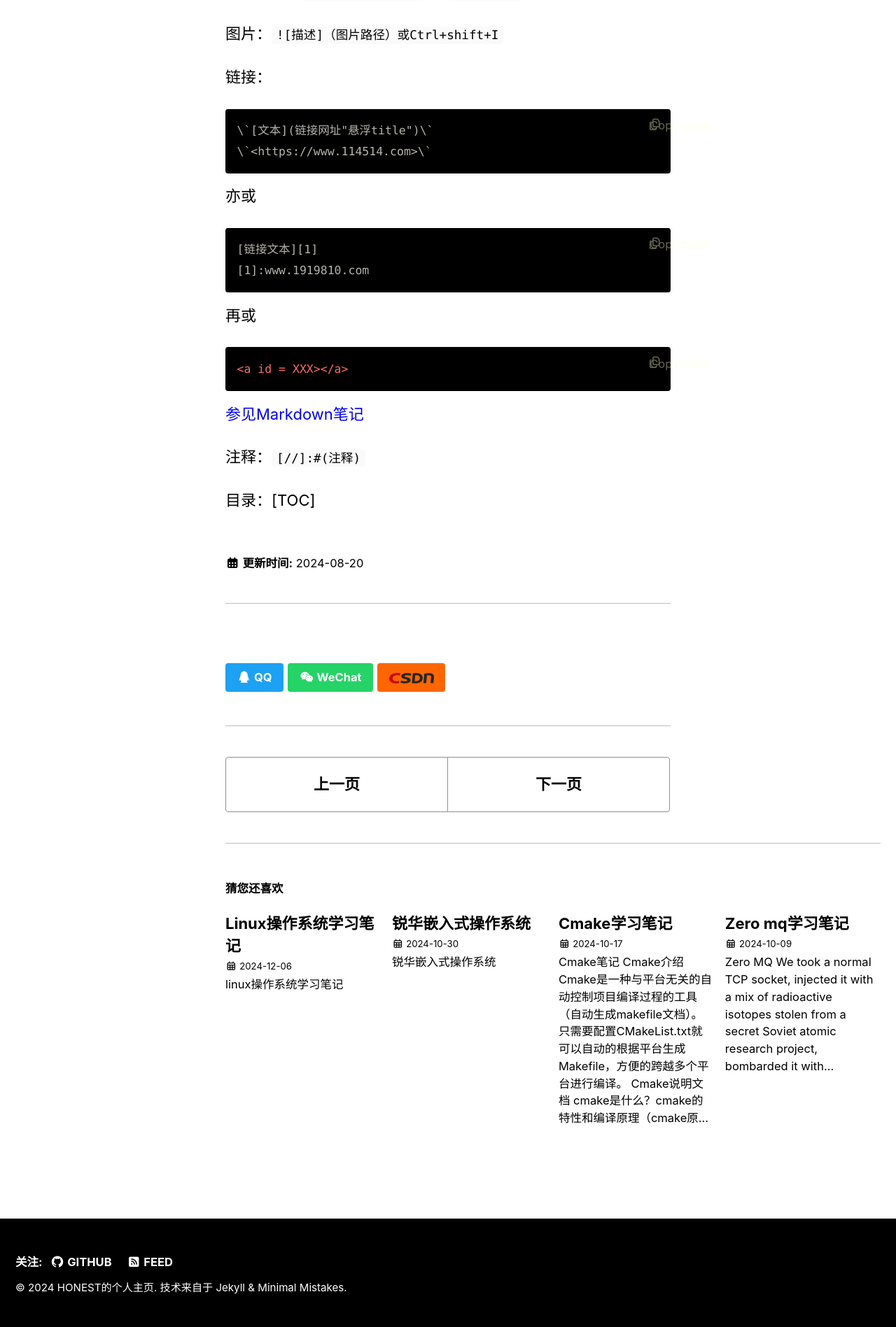
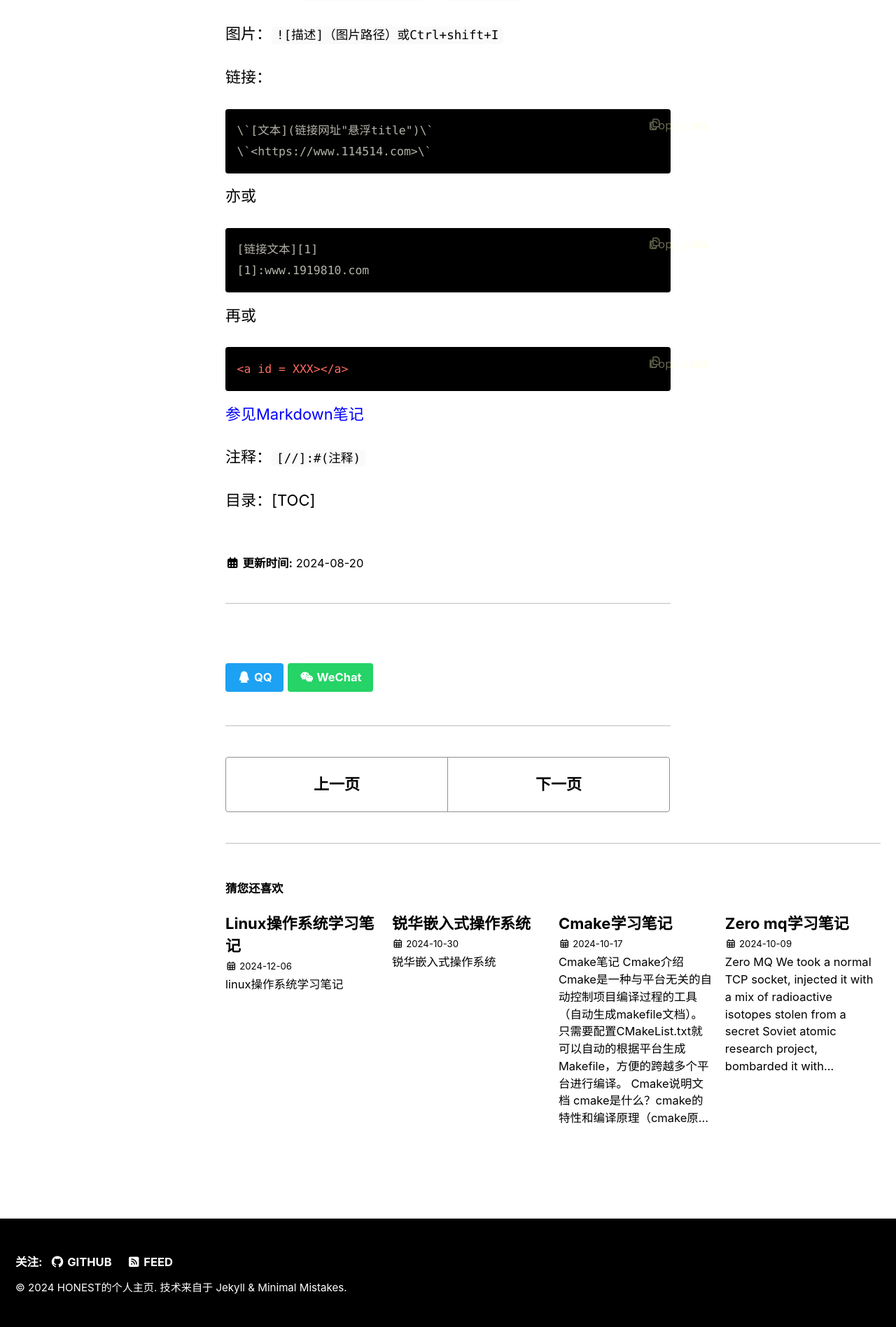
Before and after one commit to HONEST-ZH/HONEST-ZH.github.io, a Jekyll site: the page built from _posts/2024-8-20-MarkDown.md, in a window 1280 px wide. Shown: the part 1037-2934 px from the top of the page at 70% size. Built offline with Jekyll 4.4.1, drawn with Linux system fonts in a browser that asks for light colours; cached includes are drawn as plain includes.

Commit message:
delete socialmedia csdn

```diff
--- a/_includes/social-share.html
+++ b/_includes/social-share.html
@@ -8,8 +8,4 @@
   <a href="https://share.weixin.qq.com/cgi-bin/mmwebwx-bin/webwxcheckurl?url={{ page.url | absolute_url | url_encode }}" class="btn btn--wechat" style="background-color: #25D366; color: #FFFFFF;" onclick="window.open(this.href, 'window', 'left=20,top=20,width=500,height=500,toolbar=1,resizable=0'); return false;" title="{{ site.data.ui-text[site.locale].share_on_label | default: 'Share on' }} WeChat">
     <i class="fab fa-fw fa-weixin" aria-hidden="true" style="color: #FFFFFF;"></i><span> WeChat</span>
   </a>
-
-  <a href="https://www.csdn.net/share?url={{ page.url | absolute_url | url_encode }}&title={{ page.title | url_encode }}" class="btn btn--csdn" style="background-color: #FF6600; color: #FFFFFF;" onclick="window.open(this.href, 'window', 'left=20,top=20,width=500,height=500,toolbar=1,resizable=0'); return false;">
-    <img src="/assets/pic/csdn.svg" alt="CSDN" width="64" height="64" style="fill: #FFFFFF;">
-  </a>
 </section>
```
